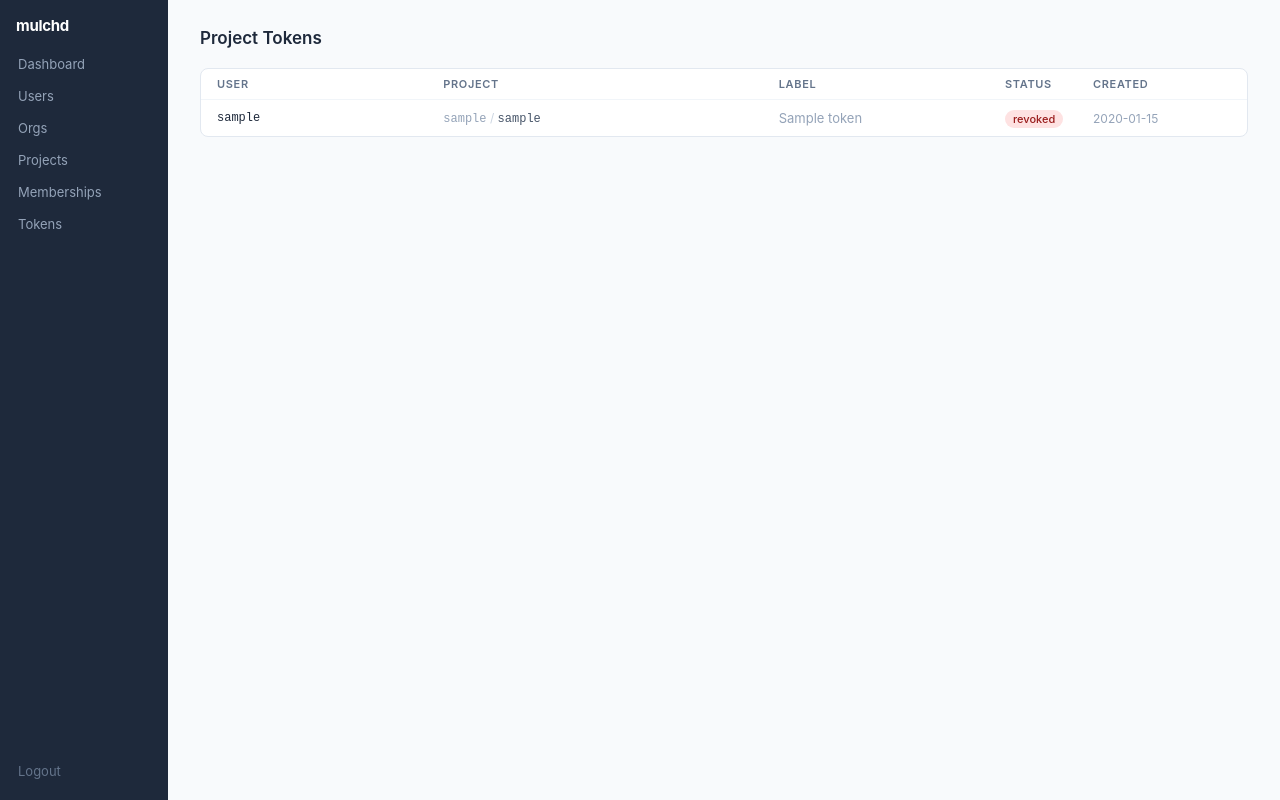
After one commit to ChacheGS/mulchd, a FastAPI app: template src/mulchd/templates/project_tokens.html in a window 1280 px wide. The commit adds this page. Run offline with FastAPI, Linux system fonts and the light colour scheme; the template is opened without the code that fills it: most values are stand-ins (such as "Sample title", 1, 10 or a date in 2020); parts of the project's set-up code (start-up, migrations or seed data) failed here and were passed over.

Commit message:
feat(admin): add UI for project tokens
New Tokens page (/admin/project-tokens) lists all project tokens across
all users and projects — user, project, label, status, created date — with
a Revoke button for active tokens. Revoked tokens remain visible as an audit
trail. The page is read+revoke only; minting remains self-service via the API.

Also adds Tokens to the sidebar nav and updates the test assertion on the
token reveal page to match the new template content.

```diff
--- a/src/mulchd/admin/__init__.py
+++ b/src/mulchd/admin/__init__.py
@@ -4,6 +4,7 @@ from .auth import router as auth_router
 from .dashboard import router as dashboard_router
 from .memberships import router as memberships_router
 from .orgs import router as orgs_router
+from .project_tokens import router as project_tokens_router
 from .projects import router as projects_router
 from .users import router as users_router
 
@@ -14,3 +15,4 @@ router.include_router(users_router)
 router.include_router(orgs_router)
 router.include_router(projects_router)
 router.include_router(memberships_router)
+router.include_router(project_tokens_router)
--- a/src/mulchd/templates/base.html
+++ b/src/mulchd/templates/base.html
@@ -102,6 +102,7 @@
     <a href="/admin/orgs" class="nav-link {% if active == 'orgs' %}active{% endif %}">Orgs</a>
     <a href="/admin/projects" class="nav-link {% if active == 'projects' %}active{% endif %}">Projects</a>
     <a href="/admin/memberships" class="nav-link {% if active == 'memberships' %}active{% endif %}">Memberships</a>
+    <a href="/admin/project-tokens" class="nav-link {% if active == 'project-tokens' %}active{% endif %}">Tokens</a>
     <div class="sidebar-spacer"></div>
     <form method="post" action="/admin/logout">
       <button type="submit" class="sidebar-logout">Logout</button>
--- /dev/null
+++ b/src/mulchd/templates/project_tokens.html
@@ -0,0 +1,44 @@
+{% extends "base.html" %}
+{% block title %}mulchd admin — project tokens{% endblock %}
+{% block content %}
+<div class="page-title">Project Tokens</div>
+
+<div class="card">
+  <div class="table-header" style="grid-template-columns: 1fr 1.5fr 1fr 80px 70px 60px">
+    <span>User</span>
+    <span>Project</span>
+    <span>Label</span>
+    <span>Status</span>
+    <span>Created</span>
+    <span></span>
+  </div>
+  {% for t in tokens %}
+  <div class="table-row" style="grid-template-columns: 1fr 1.5fr 1fr 80px 70px 60px">
+    <span class="monospace">{{ t.user.username }}</span>
+    <span class="text-muted">
+      <span class="monospace">{{ t.project.org.slug }}</span>
+      <span style="color:#cbd5e1"> / </span>
+      <span class="monospace" style="color:#475569">{{ t.project.slug }}</span>
+    </span>
+    <span class="text-muted" style="font-size:13px">{{ t.label or '—' }}</span>
+    <span>
+      {% if t.active %}
+        <span class="badge badge-active">active</span>
+      {% else %}
+        <span class="badge badge-inactive">revoked</span>
+      {% endif %}
+    </span>
+    <span class="text-muted">{{ t.created_at.strftime('%Y-%m-%d') }}</span>
+    <span>
+      {% if t.active %}
+      <form method="post" action="/admin/project-tokens/{{ t.id }}/revoke" style="display:inline">
+        <button type="submit" class="btn-link-danger">Revoke</button>
+      </form>
+      {% endif %}
+    </span>
+  </div>
+  {% else %}
+  <div class="empty-state">No project tokens yet. Users create these via the self-service API after setup.</div>
+  {% endfor %}
+</div>
+{% endblock %}
```
Also changed, not shown: src/mulchd/admin/project_tokens.py (added, +31 -0 lines), tests/test_admin.py (+1 -1 lines).
